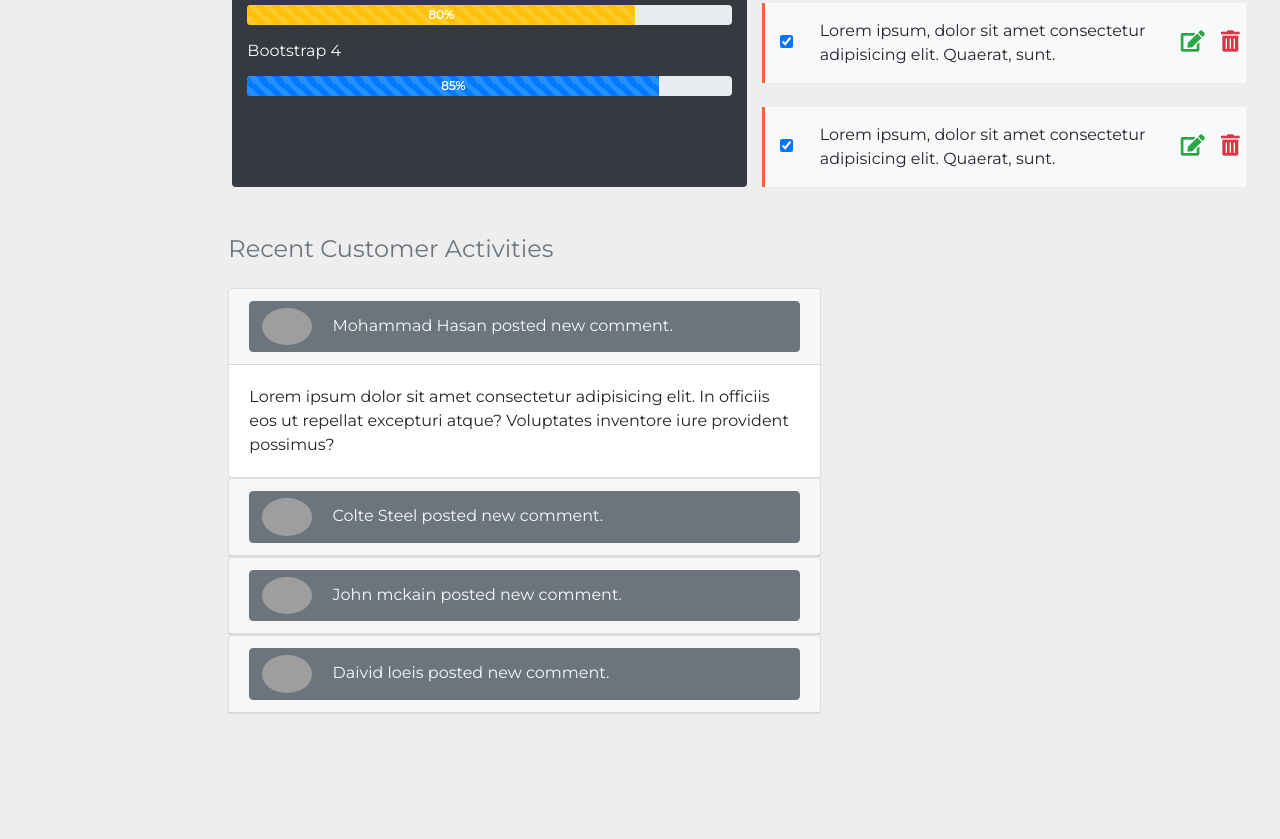
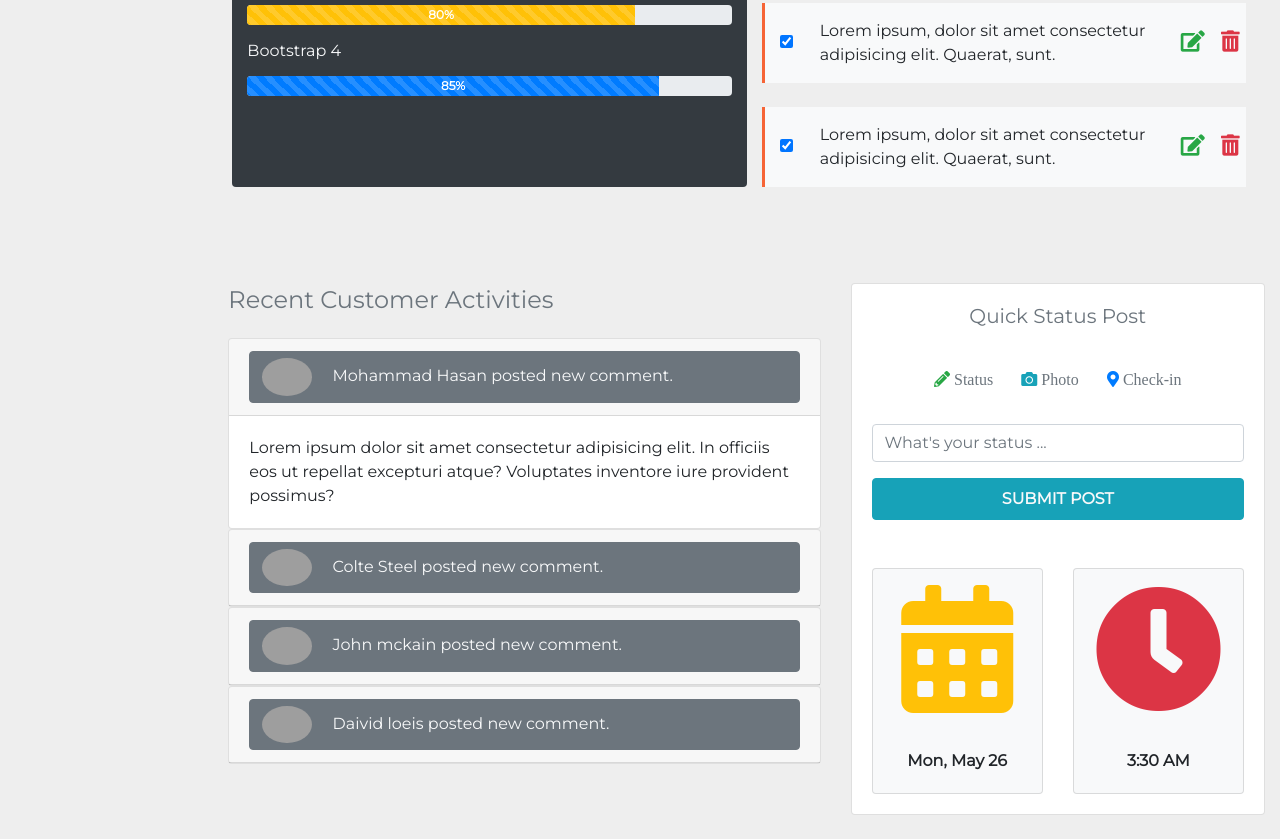
Before and after one commit to MH-Zarkhani/Admin-Dashboard, a plain HTML site: page index.html in a window 1280 px wide. Shown: the part 1004-1843 px from the top of the page. Before the commit the page ends 1742 px from the top, so only its background shows below. Drawn offline with nearby package versions, Linux system fonts and the light colour scheme; grey boxes are pictures that could not be loaded.

Commit message:
Add quick post to quick post section

```diff
--- a/index.html
+++ b/index.html
@@ -615,7 +615,7 @@
       <div class="container-fluid">
         <div class="row">
           <div class="col-xl-10 col-lg-9 col-md-8 ml-auto">
-            <div class="row mb-4">
+            <div class="row align-items-center mb-4">
               <div class="col-xl-7">
                 <h4 class="text-muted mb-4">Recent Customer Activities</h4>
                 <div id="accordion">
@@ -729,7 +729,83 @@
                   </div>
                 </div>
               </div>
-              <div class="col-xl-5"></div>
+              <div class="col-xl-5 mt-5">
+                <div class="card rounded">
+                  <div class="card-body">
+                    <h5 class="text-muted text-center mb-4">
+                      Quick Status Post
+                    </h5>
+                    <ul class="list-inline text-center py-3">
+                      <li class="list-inline-item mr-4">
+                        <a href="#">
+                          <i class="fas fa-pencil-alt text-success">
+                            <span class="h6 text-muted">Status</span>
+                          </i>
+                        </a>
+                      </li>
+                      <li class="list-inline-item mr-4">
+                        <a href="#">
+                          <i class="fas fa-camera text-info">
+                            <span class="h6 text-muted">Photo</span>
+                          </i>
+                        </a>
+                      </li>
+                      <li class="list-inline-item">
+                        <a href="#">
+                          <i class="fas fa-map-marker-alt text-primary">
+                            <span class="h6 text-muted">Check-in</span>
+                          </i>
+                        </a>
+                      </li>
+                    </ul>
+                    <form action="#">
+                      <div class="form-group">
+                        <input
+                          type="text"
+                          class="form-control py-2 mb-3"
+                          placeholder="What's your status ..."
+                        />
+                        <button
+                          type="submit"
+                          class="btn btn-info btn-block text-uppercase font-weight-bold text-light py-2 mb-5"
+                        >
+                          Submit Post
+                        </button>
+                      </div>
+                    </form>
+                    <div class="row">
+                      <div class="col-6">
+                        <div class="card bg-light">
+                          <i
+                            class="fas fa-calendar-alt fa-8x text-warning d-block m-auto py-3"
+                          ></i>
+                          <div class="card-body">
+                            <p
+                              class="card-text text-center font-weight-bold text uppercase"
+                            >
+                              Mon, May 26
+                            </p>
+                          </div>
+                        </div>
+                      </div>
+                      <div class="col-6">
+                        <div class="card bg-light">
+                          <i
+                            class="fas fa-clock fa-8x text-danger d-block m-auto py-3"
+                          ></i>
+                          <div class="card-body">
+                            <p
+                              class="card-text text-center font-weight-bold text uppercase"
+                            >
+                              3:30 AM
+                            </p>
+                          </div>
+                        </div>
+                      </div>
+                    </div>
+                  </div>
+                </div>
+              </div>
             </div>
           </div>
         </div>
```
